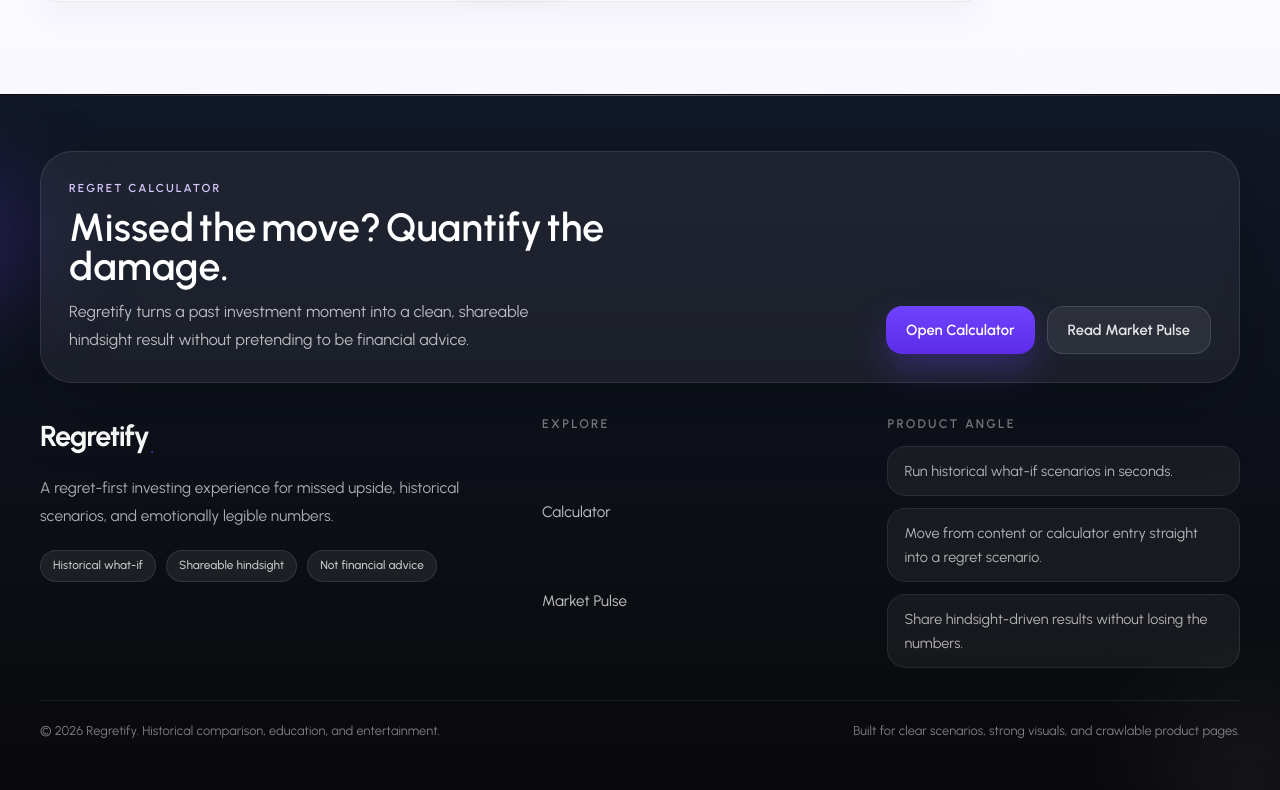
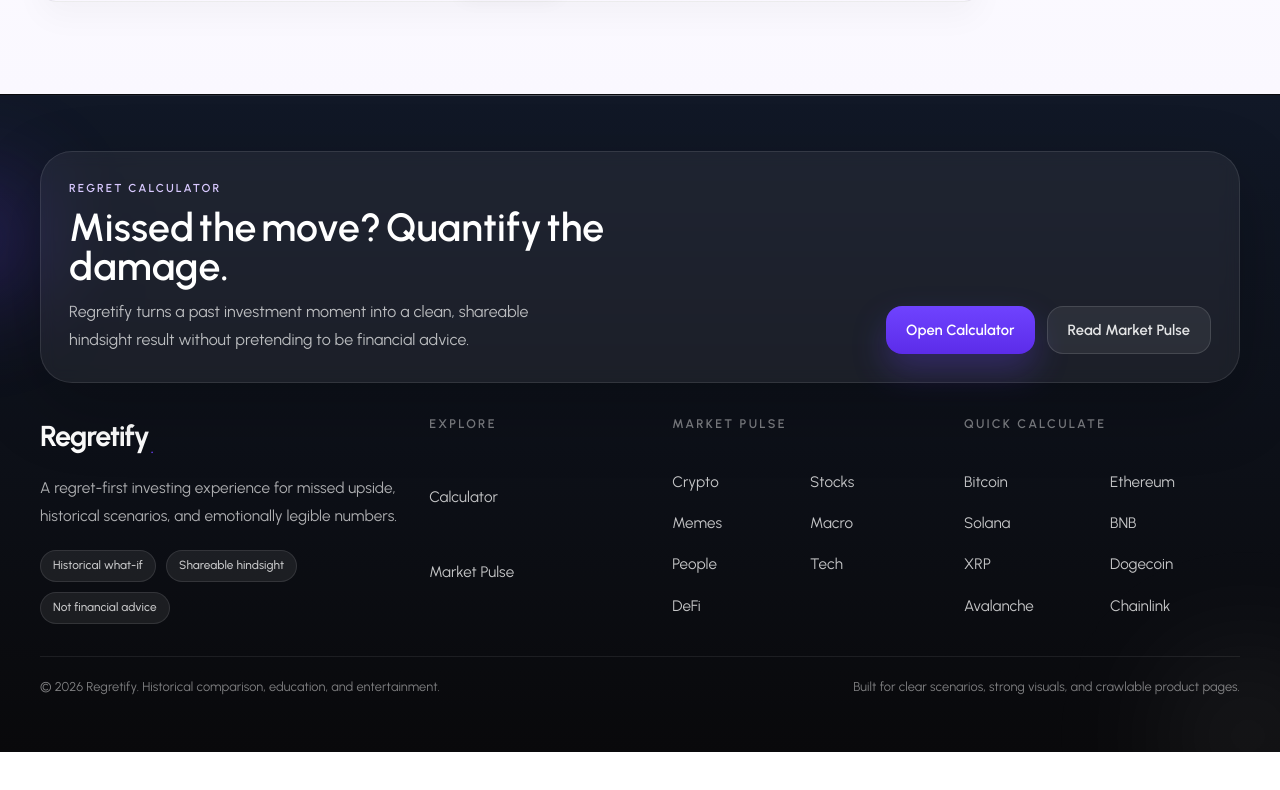
Before and after one commit to MrVoidLink/regretify-client, a Next.js app: page /asset-selection in a window 1280 px wide. Shown: the part 706-1496 px from the top of the page. After the commit the page ends 1458 px from the top, so only its background shows below. Built offline with nearby package versions, Linux system fonts and the light colour scheme.

Commit message:
feat: refine home and footer navigation

```diff
--- a/src/components/layout/Footer.tsx
+++ b/src/components/layout/Footer.tsx
@@ -1,4 +1,7 @@
 import Link from "next/link";
+import { assetSelectionAssets } from "@/features/calculator/data/assetSelection";
+import { getAssetRoute } from "@/features/calculator/lib/assets";
+import { getMarketPulseCategoryPath } from "@/features/market-pulse/lib/routes";
 import { productFlags } from "@/lib/productFlags";
 
 const primaryLinks = [
@@ -10,11 +13,21 @@
     : []),
 ];
 
-const experienceNotes = [
-  "Run historical what-if scenarios in seconds.",
-  "Move from content or calculator entry straight into a regret scenario.",
-  "Share hindsight-driven results without losing the numbers.",
-];
+const marketPulseQuickLinks = [
+  "crypto",
+  "stocks",
+  "memes",
+  "macro",
+  "people",
+  "tech",
+  "defi",
+] as const;
+
+function formatQuickLinkLabel(label: (typeof marketPulseQuickLinks)[number]) {
+  return label === "defi" ? "DeFi" : `${label.charAt(0).toUpperCase()}${label.slice(1)}`;
+}
+
+const calculatorQuickAssets = assetSelectionAssets.slice(0, 8);
 
 export function Footer() {
   const year = new Date().getFullYear();
@@ -67,7 +80,7 @@
           </div>
         </section>
 
-        <div className="grid gap-8 lg:grid-cols-[minmax(0,1.2fr)_minmax(0,0.8fr)_minmax(0,0.9fr)]">
+        <div className="grid gap-8 lg:grid-cols-[minmax(0,1.1fr)_minmax(0,0.65fr)_minmax(0,0.8fr)_minmax(0,0.85fr)]">
           <section className="max-w-[30rem]">
             <Link
               href="/"
@@ -110,21 +123,39 @@
             ))}
           </nav>
 
-          <section>
+          <nav aria-label="Market Pulse quick access" className="grid gap-3">
             <p className="text-[0.78rem] font-semibold uppercase tracking-[0.18em] text-white/46">
-              Product Angle
+              Market Pulse
             </p>
-            <ul className="mt-3 grid gap-3">
-              {experienceNotes.map((note) => (
-                <li
-                  key={note}
-                  className="rounded-[1.15rem] border border-white/8 bg-white/5 px-4 py-3 text-[0.9rem] leading-6 text-white/68"
+            <div className="grid grid-cols-2 gap-x-4 gap-y-3">
+              {marketPulseQuickLinks.map((category) => (
+                <Link
+                  key={category}
+                  href={getMarketPulseCategoryPath(category)}
+                  className="w-fit text-[0.95rem] text-white/76 transition-colors hover:text-white"
                 >
-                  {note}
-                </li>
+                  {formatQuickLinkLabel(category)}
+                </Link>
               ))}
-            </ul>
-          </section>
+            </div>
+          </nav>
+
+          <nav aria-label="Calculator quick access" className="grid gap-3">
+            <p className="text-[0.78rem] font-semibold uppercase tracking-[0.18em] text-white/46">
+              Quick Calculate
+            </p>
+            <div className="grid grid-cols-2 gap-x-4 gap-y-3">
+              {calculatorQuickAssets.map((asset) => (
+                <Link
+                  key={asset.ticker}
+                  href={getAssetRoute(asset)}
+                  className="w-fit text-[0.95rem] text-white/76 transition-colors hover:text-white"
+                >
+                  {asset.name}
+                </Link>
+              ))}
+            </div>
+          </nav>
         </div>
 
         <div className="flex flex-col gap-3 border-t border-white/8 pt-5 text-[0.8rem] text-white/48 sm:flex-row sm:items-center sm:justify-between">
--- a/src/features/calculator/components/CalculatorHomePage.tsx
+++ b/src/features/calculator/components/CalculatorHomePage.tsx
@@ -1,11 +1,9 @@
-import { CalculatorMarketPulseRailSection } from "@/features/calculator/components/CalculatorMarketPulseRailSection";
 import { CalculatorHeroExperience } from "@/features/calculator/components/CalculatorHeroExperience";
 
 export function CalculatorHomePage() {
   return (
     <main className="bg-[linear-gradient(180deg,#ffffff_0%,#faf8ff_100%)] text-zinc-950">
       <CalculatorHeroExperience />
-      <CalculatorMarketPulseRailSection />
     </main>
   );
 }
--- a/src/features/market-feed/components/MarketFeedPage.tsx
+++ b/src/features/market-feed/components/MarketFeedPage.tsx
@@ -7,6 +7,7 @@
 } from "@/features/market-feed/data/feedItems";
 import type {
   MarketFeedCard,
+  MarketFeedCategoryId,
   MarketFeedSidebarItem,
   MarketFeedSidebarTag,
   MarketFeedViewMode,
@@ -97,6 +98,7 @@
 
 type MarketFeedPageProps = {
   initialCards: MarketFeedCard[];
+  initialCategory: MarketFeedCategoryId;
   initialPage: number;
   totalPages: number;
   initialViewMode: MarketFeedViewMode;
@@ -104,6 +106,7 @@
 
 export function MarketFeedPage({
   initialCards,
+  initialCategory,
   initialPage,
   totalPages,
   initialViewMode,
@@ -116,6 +119,7 @@
 
           <MarketFeedInteractivePanel
             initialCards={initialCards}
+            initialCategory={initialCategory}
             initialPage={initialPage}
             totalPages={totalPages}
             initialViewMode={initialViewMode}
--- a/src/features/market-feed/data/feedItems.ts
+++ b/src/features/market-feed/data/feedItems.ts
@@ -6,13 +6,14 @@
 } from "@/features/market-feed/types";
 
 export const marketFeedCategories: MarketFeedCategory[] = [
-  { id: "all", label: "All", isSelected: true },
+  { id: "all", label: "All" },
   { id: "crypto", label: "Crypto" },
   { id: "stocks", label: "Stocks" },
   { id: "memes", label: "Memes" },
   { id: "macro", label: "Macro" },
   { id: "people", label: "People" },
   { id: "tech", label: "Tech" },
+  { id: "defi", label: "DeFi" },
 ];
 
 const marketFeedCardSeeds: MarketFeedCard[] = [
--- a/src/features/market-feed/lib/feedPagination.ts
+++ b/src/features/market-feed/lib/feedPagination.ts
@@ -1,13 +1,32 @@
 import { marketFeedEntries } from "@/features/market-feed/data/feedItems";
-import type { MarketFeedCard } from "@/features/market-feed/types";
+import type { MarketFeedCard, MarketFeedCategoryId } from "@/features/market-feed/types";
 
 export const MARKET_FEED_PAGE_SIZE = 12;
 
-export function getMarketFeedTotalPages() {
-  return Math.ceil(marketFeedEntries.length / MARKET_FEED_PAGE_SIZE);
+function matchesCategory(card: MarketFeedCard, category: MarketFeedCategoryId) {
+  if (category === "all") {
+    return true;
+  }
+
+  if (card.kind !== "article") {
+    return false;
+  }
+
+  return card.category.toLowerCase() === category;
 }
 
-export function normalizeMarketFeedPage(input: string | string[] | undefined) {
+function getFilteredMarketFeedEntries(category: MarketFeedCategoryId) {
+  return marketFeedEntries.filter((card) => matchesCategory(card, category));
+}
+
+export function getMarketFeedTotalPages(category: MarketFeedCategoryId = "all") {
+  return Math.max(1, Math.ceil(getFilteredMarketFeedEntries(category).length / MARKET_FEED_PAGE_SIZE));
+}
+
+export function normalizeMarketFeedPage(
+  input: string | string[] | undefined,
+  category: MarketFeedCategoryId = "all",
+) {
   const raw = Array.isArray(input) ? input[0] : input;
   const page = Number.parseInt(raw ?? "1", 10);
 
@@ -15,18 +34,26 @@
     return 1;
   }
 
-  return Math.min(page, getMarketFeedTotalPages());
+  return Math.min(page, getMarketFeedTotalPages(category));
 }
 
-export function getMarketFeedCardsPage(page: number): MarketFeedCard[] {
-  const currentPage = Math.min(Math.max(page, 1), getMarketFeedTotalPages());
+export function getMarketFeedCardsPage(
+  page: number,
+  category: MarketFeedCategoryId = "all",
+): MarketFeedCard[] {
+  const filteredEntries = getFilteredMarketFeedEntries(category);
+  const currentPage = Math.min(Math.max(page, 1), getMarketFeedTotalPages(category));
   const start = (currentPage - 1) * MARKET_FEED_PAGE_SIZE;
 
-  return marketFeedEntries.slice(start, start + MARKET_FEED_PAGE_SIZE);
+  return filteredEntries.slice(start, start + MARKET_FEED_PAGE_SIZE);
 }
 
-export function getMarketFeedCardsThroughPage(page: number): MarketFeedCard[] {
-  const currentPage = Math.min(Math.max(page, 1), getMarketFeedTotalPages());
+export function getMarketFeedCardsThroughPage(
+  page: number,
+  category: MarketFeedCategoryId = "all",
+): MarketFeedCard[] {
+  const filteredEntries = getFilteredMarketFeedEntries(category);
+  const currentPage = Math.min(Math.max(page, 1), getMarketFeedTotalPages(category));
 
-  return marketFeedEntries.slice(0, currentPage * MARKET_FEED_PAGE_SIZE);
+  return filteredEntries.slice(0, currentPage * MARKET_FEED_PAGE_SIZE);
 }
--- a/src/features/market-feed/lib/feedQueryState.ts
+++ b/src/features/market-feed/lib/feedQueryState.ts
@@ -1,4 +1,4 @@
-import type { MarketFeedViewMode } from "@/features/market-feed/types";
+import type { MarketFeedCategoryId, MarketFeedViewMode } from "@/features/market-feed/types";
 
 export function normalizeMarketFeedViewMode(
   input: string | string[] | undefined,
@@ -11,3 +11,26 @@
 
   return "grid";
 }
+
+const validCategoryIds = new Set<MarketFeedCategoryId>([
+  "all",
+  "crypto",
+  "stocks",
+  "memes",
+  "macro",
+  "people",
+  "tech",
+  "defi",
+]);
+
+export function normalizeMarketFeedCategory(
+  input: string | string[] | undefined,
+): MarketFeedCategoryId {
+  const raw = Array.isArray(input) ? input[0] : input;
+
+  if (raw && validCategoryIds.has(raw as MarketFeedCategoryId)) {
+    return raw as MarketFeedCategoryId;
+  }
+
+  return "all";
+}
--- a/src/features/market-feed/types.ts
+++ b/src/features/market-feed/types.ts
@@ -5,7 +5,8 @@
   | "memes"
   | "macro"
   | "people"
-  | "tech";
+  | "tech"
+  | "defi";
 
 export type MarketFeedCategory = {
   id: MarketFeedCategoryId;
--- a/src/features/market-pulse/lib/routes.ts
+++ b/src/features/market-pulse/lib/routes.ts
@@ -2,6 +2,10 @@
 export const marketPulseFeedPath = marketPulsePath;
 export const legacyMarketPulseFeedPath = "/market-pulse/feed";
 
+export function getMarketPulseCategoryPath(category: string) {
+  return `${marketPulsePath}?category=${encodeURIComponent(category)}`;
+}
+
 export function getMarketPulseStoryPath(slug: string) {
   return `/market-pulse/${slug}`;
 }
```
Also changed, not shown: src/app/market-pulse/feed/page.tsx (+9 -4 lines), src/app/market-pulse/page.tsx (+9 -4 lines), src/features/market-feed/components/InfiniteMarketFeedGrid.tsx (+13 -3 lines), src/features/market-feed/components/MarketFeedInteractivePanel.tsx (+51 -7 lines).
